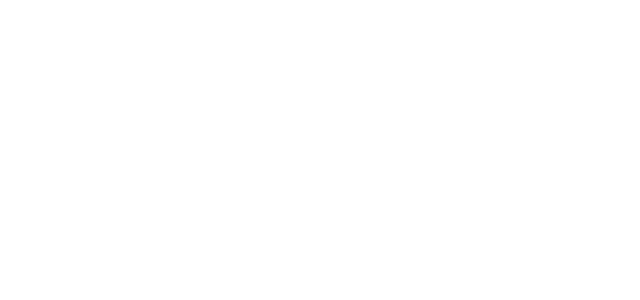
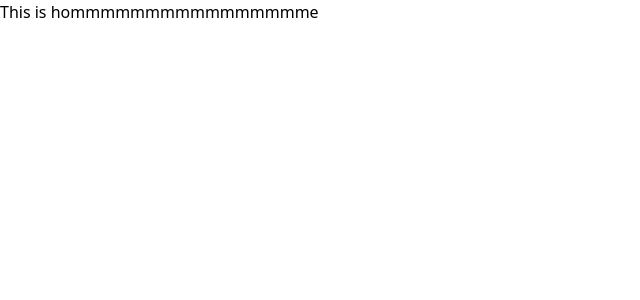
Before and after one commit to mdshahadad/portfolio, a React (Vite) app: page / in a window 1280 px wide. Shown: the top 300 px of the page, without its empty margins (0-640 px from the left). Built offline with nearby package versions, Linux system fonts and the light colour scheme.

Commit message:
Created file structure and make routes for root folder and home

```diff
--- /dev/null
+++ b/src/Components/Root/Root.jsx
@@ -0,0 +1,11 @@
+import { Outlet } from "react-router-dom";
+
+const Root = () => {
+    return (
+        <div>
+            <Outlet></Outlet>
+        </div>
+    );
+};
+
+export default Root;
--- /dev/null
+++ b/src/Home/Home.jsx
@@ -0,0 +1,9 @@
+const Home = () => {
+    return (
+        <div>
+            <h4>This is hommmmmmmmmmmmmmmme</h4>
+        </div>
+    );
+};
+
+export default Home;
--- a/src/main.jsx
+++ b/src/main.jsx
@@ -1,9 +1,12 @@
 import React from 'react'
 import ReactDOM from 'react-dom/client'
 import './index.css'
+import { RouterProvider } from 'react-router-dom'
+import router from './Components/Routes/Routes'
 
 ReactDOM.createRoot(document.getElementById('root')).render(
   <React.StrictMode>
-
+    <RouterProvider router={router}>
+    </RouterProvider>
   </React.StrictMode>,
 )
```
Also changed, not shown: src/Components/Routes/Routes.jsx (added, +18 -0 lines), src/Home/Banner/Banner.jsx (added, +9 -0 lines), src/Home/Navbar/Navbar.jsx (added, +9 -0 lines).
